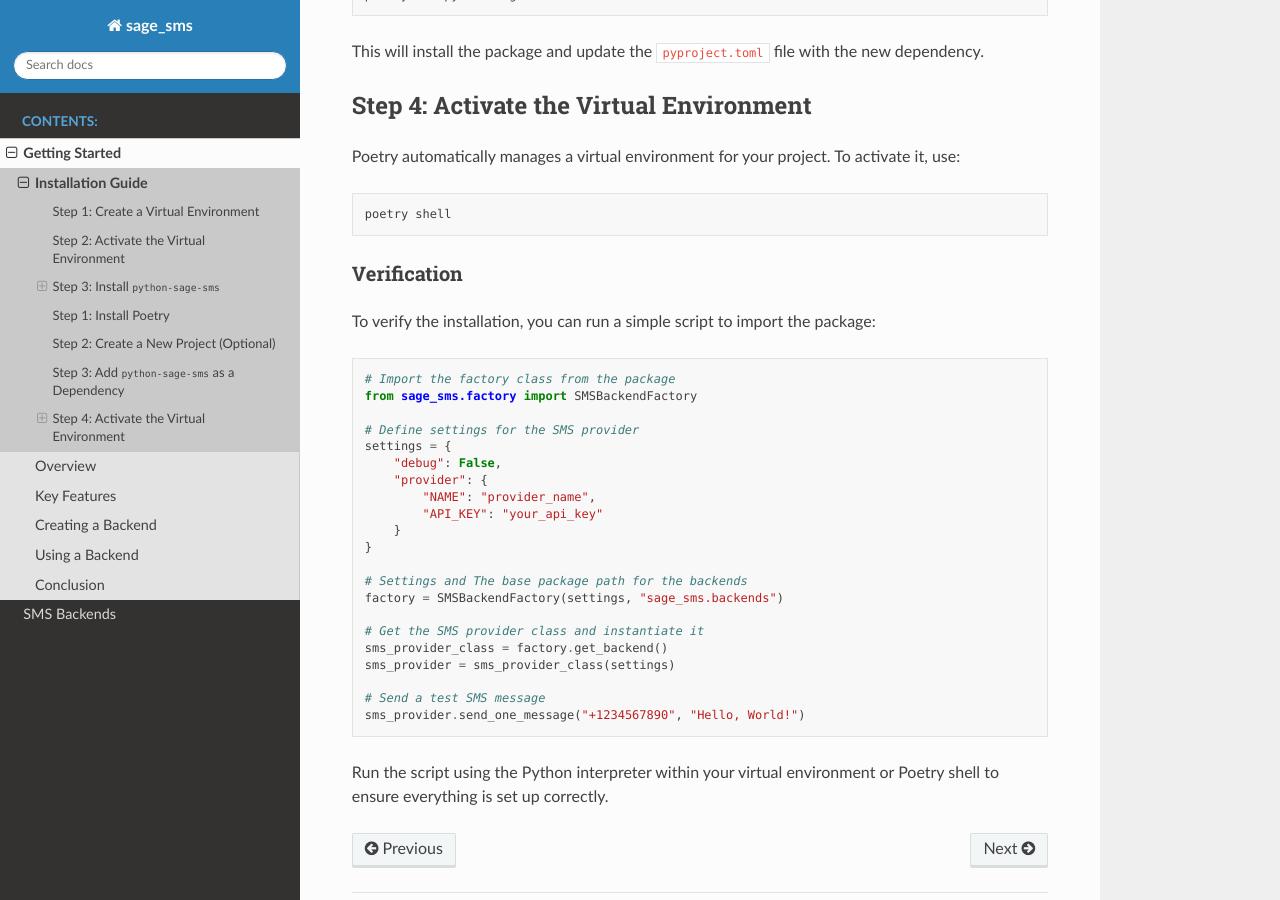
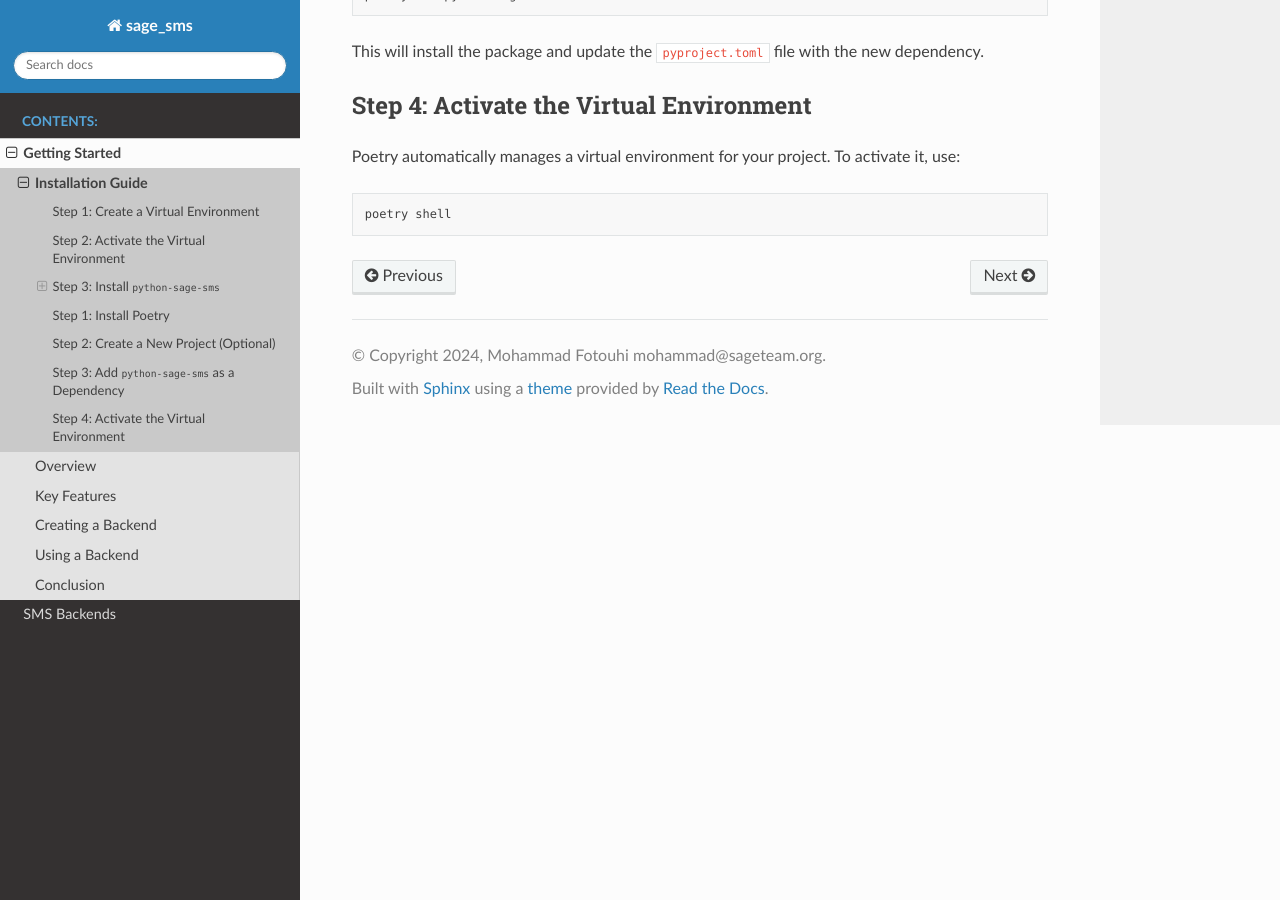
Before and after one commit to sageteamorg/python-sage-sms, a Sphinx documentation site: the page built from docs/source/getting_started/installation.rst, in a window 1280 px wide and 900 px high, scrolled down 1503 px. Built offline with Sphinx 7.4.7 and the Read the Docs theme 2.0.0, drawn with Linux system fonts in a browser that asks for light colours.

Commit message:
docs(backends): enhance the description of index
- make short examples short and useful

```diff
--- a/docs/source/backends/index.rst
+++ b/docs/source/backends/index.rst
@@ -3,7 +3,7 @@
 SMS Backends
 ===============
 
-Getting started with the ``sage_sms`` package is easy and straightforward. This section will guide you through the process of integrating and utilizing the package effectively. Whether you're a beginner or an experienced user, you'll find valuable information on how to make the most out of ``sage_sms``, from a brief introduction and installation instructions to an overview of its key features.
+This section will guide you through the process of integrating and utilizing the backends effectively.
 
 .. toctree::
    :maxdepth: 2
--- a/docs/source/getting_started/installation.rst
+++ b/docs/source/getting_started/installation.rst
@@ -79,34 +79,3 @@
 .. code-block:: bash
 
     poetry shell
-
-Verification
-------------
-
-To verify the installation, you can run a simple script to import the package:
-
-.. code-block:: python
-
-    # Import the factory class from the package
-    from sage_sms.factory import SMSBackendFactory
-
-    # Define settings for the SMS provider
-    settings = {
-        "debug": False,
-        "provider": {
-            "NAME": "provider_name",
-            "API_KEY": "your_api_key"
-        }
-    }
-
-    # Settings and The base package path for the backends
-    factory = SMSBackendFactory(settings, "sage_sms.backends")
-
-    # Get the SMS provider class and instantiate it
-    sms_provider_class = factory.get_backend()
-    sms_provider = sms_provider_class(settings)
-
-    # Send a test SMS message
-    sms_provider.send_one_message("+1234567890", "Hello, World!")
-
-Run the script using the Python interpreter within your virtual environment or Poetry shell to ensure everything is set up correctly.
```
Also changed, not shown: docs/source/backends/how_to_work.rst (+6 -10 lines).
